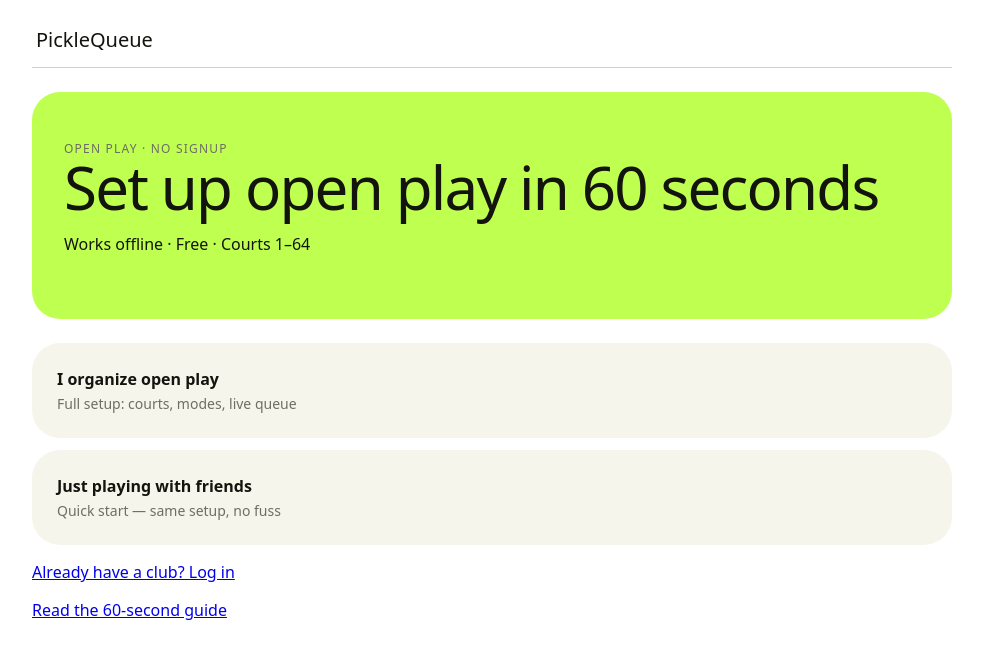
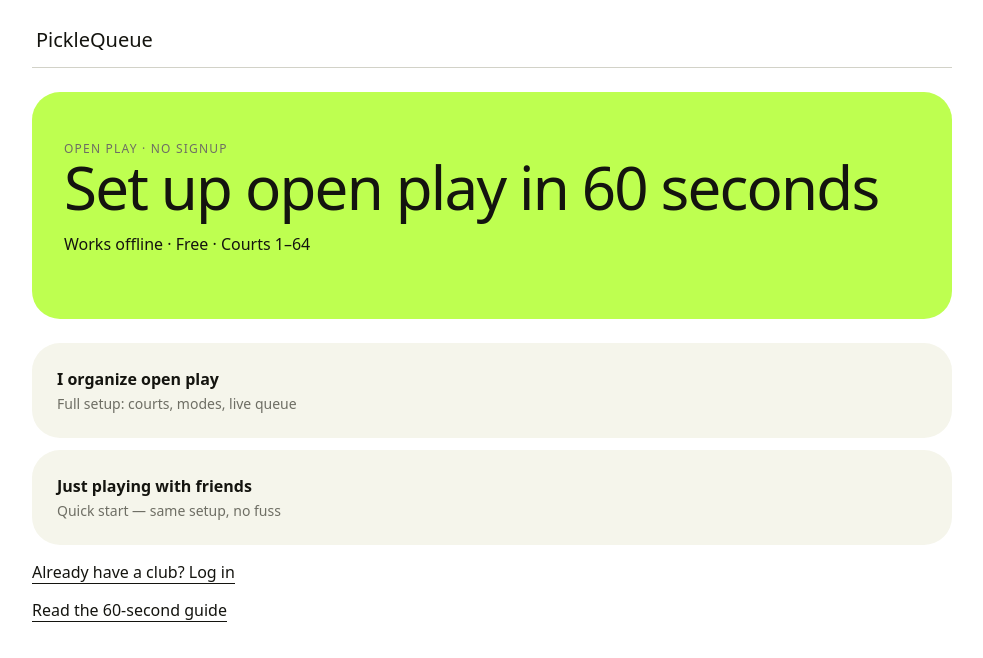
Before and after one commit to JuliusNarvasa/PickleQueue, a React (Vite) app: page / in a window 1280 px wide. Shown: the top 658 px of the page, without its empty margins (148-1131 px from the left). Built offline with nearby package versions, Linux system fonts and the light colour scheme.

Commit message:
Perk links: underline affordance, no blue

```diff
--- a/src/styles.css
+++ b/src/styles.css
@@ -92,6 +92,7 @@
 }
 .choose .hero h1 { font-size: 60px; line-height: 1; letter-spacing: -0.03em; margin: 0 0 12px; }
 .choose .cards { display: grid; gap: 12px; margin: 16px 0; }
+.choose a { color: var(--color-off-black-ink); text-decoration: none; border-bottom: 1px solid var(--color-off-black-ink); }
 .bigcard {
   display: flex; flex-direction: column; gap: 4px; padding: 24px;
   font-size: 16px; text-align: left;
```
Also changed, not shown: 4 other files (tests, documents, lock files or other folders).
